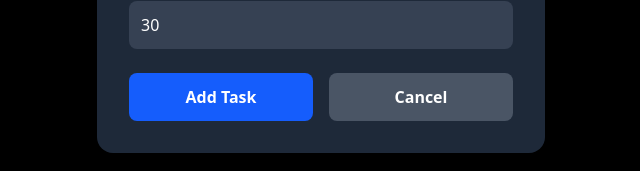
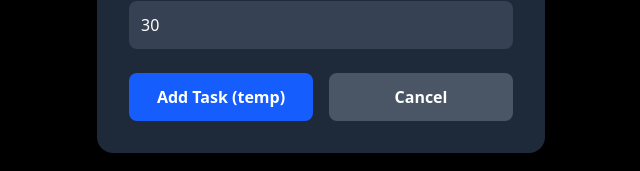
Before and after one commit to littlephillips/productivity_app, a React (Vite) app: page / in a window 1280 px wide. Both pictures are taken after a click on the button "Add Task". Shown: the part 413-584 px from the top of the page, without its empty margins (319-959 px from the left). Built offline with nearby package versions, Linux system fonts and the light colour scheme.

Commit message:
updated add task button

```diff
--- a/src/components/Dashboard.jsx
+++ b/src/components/Dashboard.jsx
@@ -96,7 +96,7 @@ const Dashboard = () => {
                 onClick={addTask}
                 className="flex-1 bg-blue-600 hover:bg-blue-700 py-3 rounded-lg font-bold transition"
               >
-                Add Task
+                Add Task (temp)
               </button>
               <button
                 onClick={() => setShowAddModal(false)}
```
